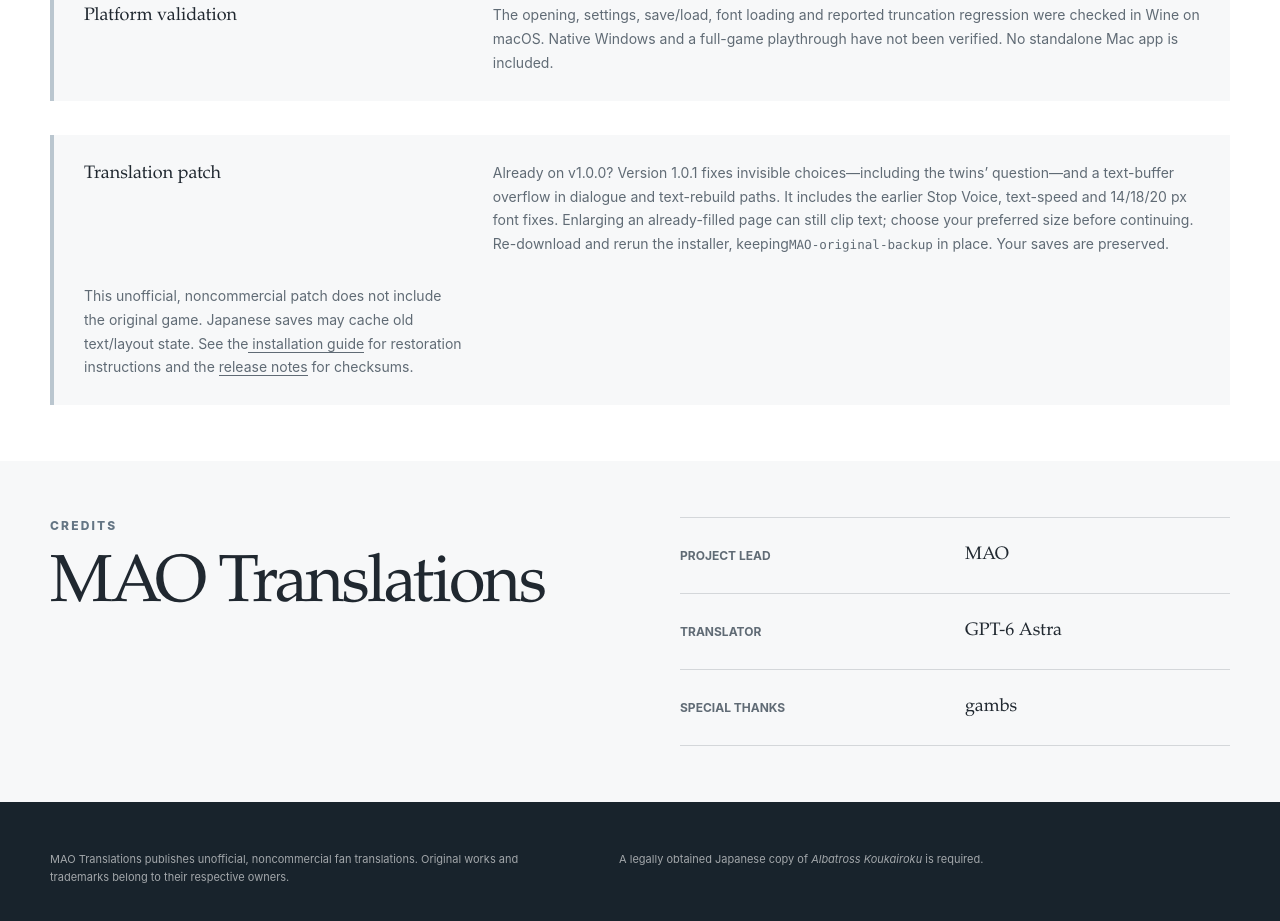
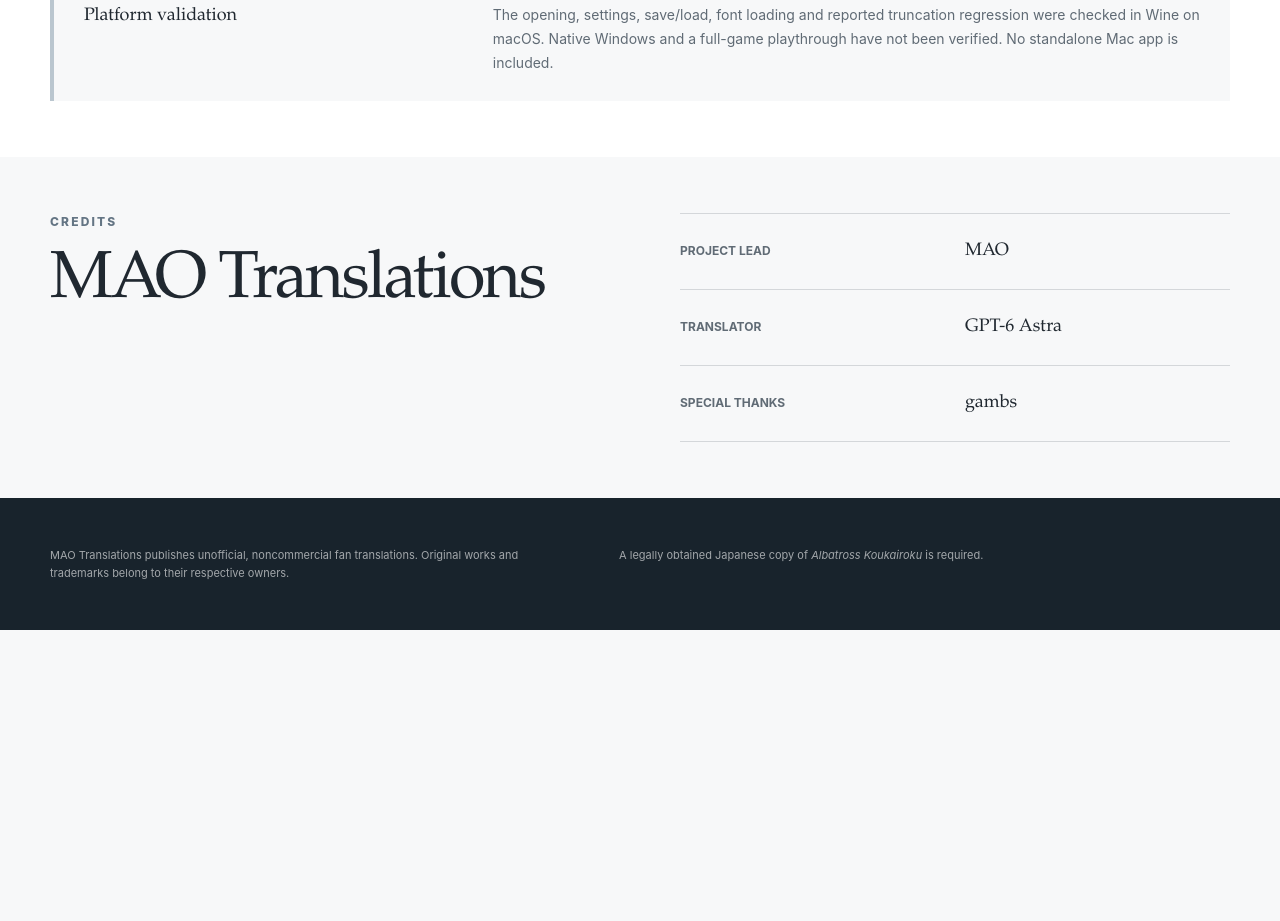
Before and after one commit to MAO-TLs/albatross-koukairoku, a Next.js app: page / in a window 1280 px wide. Shown: the part 2100-3021 px from the top of the page. After the commit the page ends 2730 px from the top, so only its background shows below. Built offline with nearby package versions, Linux system fonts and the light colour scheme.

Commit message:
Remove translation patch warning from landing page

```diff
--- a/app/page.tsx
+++ b/app/page.tsx
@@ -95,20 +95,6 @@
               regression were checked in Wine on macOS. Native Windows and a full-game
               playthrough have not been verified. No standalone Mac app is included.</p>
           </aside>
-          <aside className="install-warning">
-            <strong>Translation patch</strong>
-            <p>Already on v1.0.0? Version 1.0.1 fixes invisible choices—including
-              the twins’ question—and a text-buffer overflow in dialogue and
-              text-rebuild paths. It includes the earlier Stop Voice, text-speed
-              and 14/18/20 px font fixes. Enlarging an already-filled page
-              can still clip text; choose your preferred size before continuing.
-              Re-download and rerun the installer, keeping
-              <code>MAO-original-backup</code> in place. Your saves are preserved.</p>
-            <p>This unofficial, noncommercial patch does not include the original
-              game. Japanese saves may cache old text/layout state. See the
-              <a href="./patch-installation.txt"> installation guide</a> for restoration
-              instructions and the <a href={patch.releaseUrl}>release notes</a> for checksums.</p>
-          </aside>
         </div>
       </section>
       <section className="section shell credits-section">
```
Also changed, not shown: 1 other file (tests, documents, lock files or other folders).
